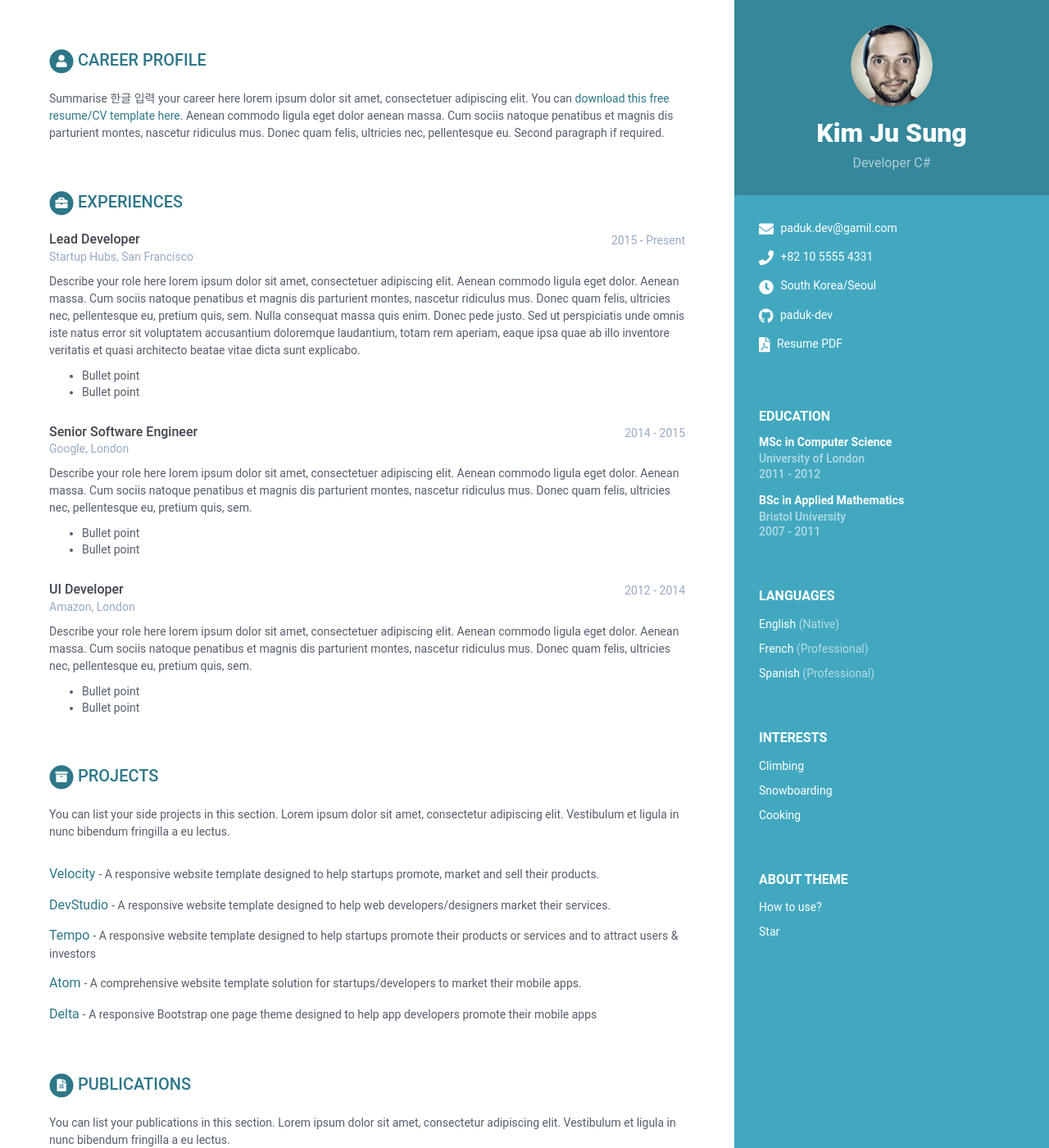
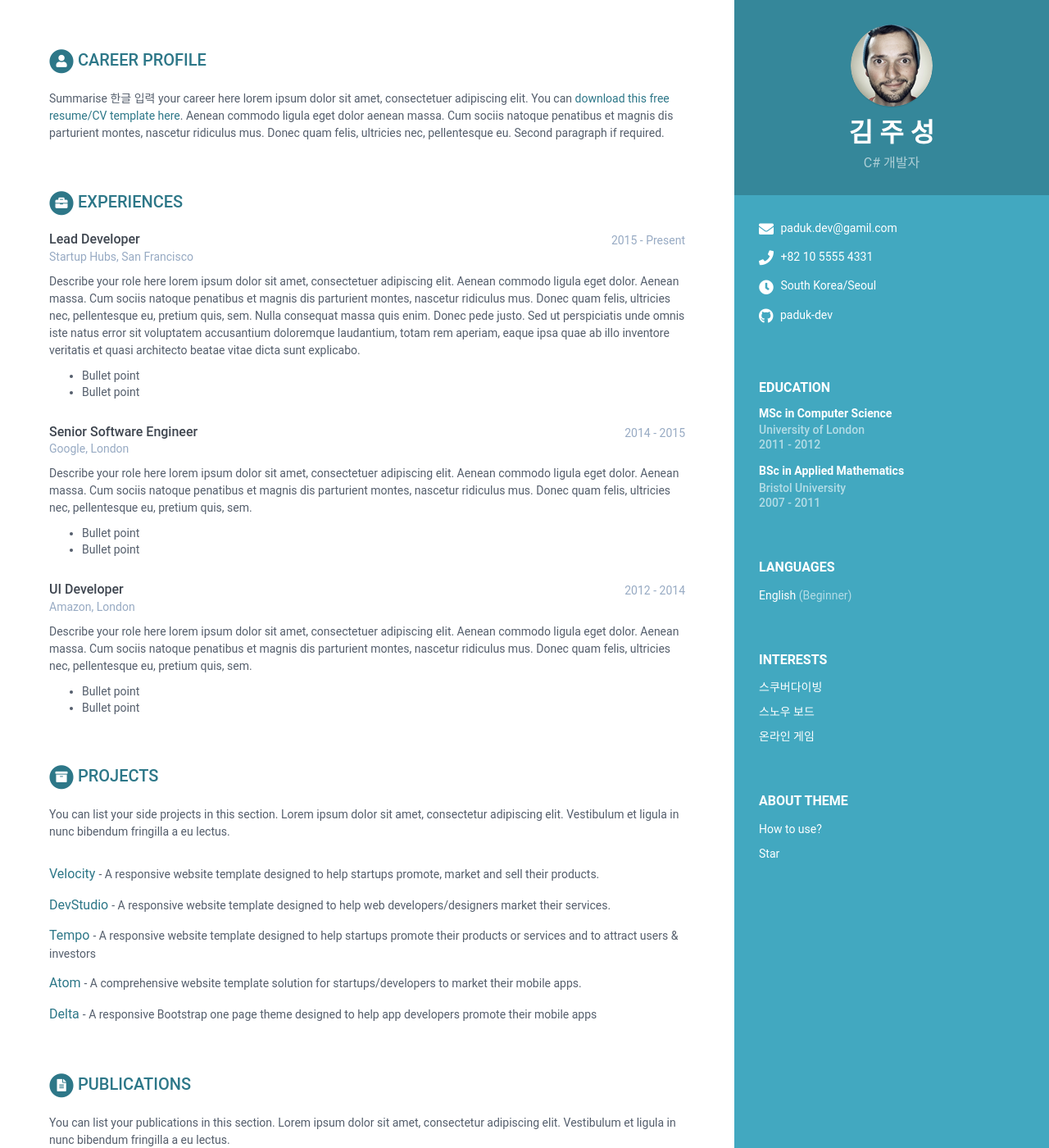
Before and after one commit to paduk-dev/paduk-dev.github.io, a Jekyll site: the page built from print.html, in a window 1280 px wide and 1400 px high. Shown: the whole window at 82% size. Built offline with Jekyll 4.4.1, drawn with Linux system fonts in a browser that asks for light colours.

Commit message:
Update data.yml

```diff
--- a/_data/data.yml
+++ b/_data/data.yml
@@ -8,8 +8,8 @@ sidebar:
     education: True # set to False if you want education in main section instead of in sidebar
 
     # Profile information
-    name: Kim Ju Sung
-    tagline: Developer C#
+    name: 김 주 성
+    tagline: C# 개발자
     avatar: profile.png  #place a 100x100 picture inside /assets/images/ folder and provide the name of the file below
 
     # Sidebar links
@@ -19,32 +19,23 @@ sidebar:
     citizenship:
     github: paduk-dev
     stack-overflow: # Number/Username, e.g. 123456/alandoe
-    codewars:
-    goodreads: # Number-Username, e.g. 123456-alandoe
-    pdf: http://www.africau.edu/images/default/sample.pdf
 
     languages:
       title: Languages
       info:
         - idiom: English
-          level: Native
-
-        - idiom: French
-          level: Professional
-
-        - idiom: Spanish
-          level: Professional
+          level: Beginner
 
     interests:
       title: Interests
       info:
-        - item: Climbing
+        - item: 스쿠버다이빙
+          link: profile.png  #place a 100x100 picture inside /assets/images/ folder and provide the name of the file below
+
+        - item: 스노우 보드
           link:
 
-        - item: Snowboarding
-          link:
-
-        - item: Cooking
+        - item: 온라인 게임
           link:
 
 career-profile:
@@ -191,24 +182,10 @@ projects:
         link: "#"
         tagline: "A responsive Bootstrap one page theme designed to help app developers promote their mobile apps"
 
-oss:
-    title: OSS Contributions
+patents:
+    title: patents
     intro: >
-      You can list your open source software contributions in this
-      section. Lorem ipsum dolor sit amet, consectetur adipiscing elit.
-      Vestibulum et ligula in nunc bibendum fringilla a eu lectus.
-    contributions:
-      - title: Tempo
-        link: "#"
-        tagline: "A responsive website template designed to help startups promote their products or services and to attract users &amp; investors"
-
-      - title: Atom
-        link: "#"
-        tagline: "A comprehensive website template solution for startups/developers to market their mobile apps."
-
-      - title: Delta
-        link: "#"
-        tagline: "A responsive Bootstrap one page theme designed to help app developers promote their mobile apps"
+      Precast Concrete 공법의 건물 설계 도면 자동 생성 시스템 및 이의 실행 방법(KP232096, 2출원 진행중)
 
 publications:
     title: Publications
```
